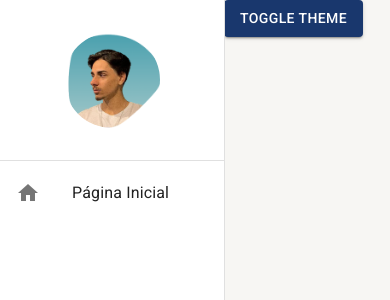
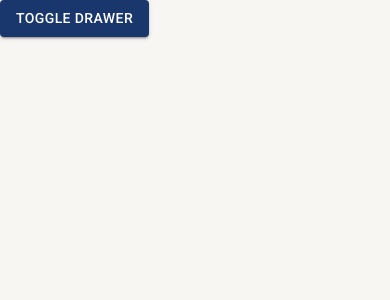
Before and after one commit to aryelzx/projetocurso, a React (Vite) app: page /pagina-inicial in a window 390 px wide. Shown: the top 300 px of the page. Built offline with nearby package versions, Linux system fonts and the light colour scheme.

Commit message:
coding: responsive drawer context

```diff
--- a/src/App.tsx
+++ b/src/App.tsx
@@ -1,16 +1,20 @@
 import { BrowserRouter } from "react-router-dom";
 import { AppRoutes } from "./routes";
-import { AppThemeProvider } from "./shared/contexts";
+import { AppThemeProvider, DrawerProvider } from "./shared/contexts";
 import { MenuLateral } from "./shared/components";
 
 export const App = () => {
   return (
     <AppThemeProvider>
-      <BrowserRouter>
-        <MenuLateral>
-          <AppRoutes />
-        </MenuLateral>
-      </BrowserRouter>
+      <DrawerProvider>
+        <BrowserRouter>
+
+          <MenuLateral>
+            <AppRoutes />
+          </MenuLateral>
+
+        </BrowserRouter>
+      </DrawerProvider>
     </AppThemeProvider>
   );
 };
--- a/src/routes/index.tsx
+++ b/src/routes/index.tsx
@@ -1,15 +1,15 @@
 import { Routes, Route, Navigate } from "react-router-dom";
 import { Button } from "@mui/material";
-import { useAppThemeContext } from "../shared/contexts";
+import { useDrawerContext } from "../shared/contexts";
 export const AppRoutes = () => {
-  const { toggleTheme } = useAppThemeContext();
+  const { toggleDrawerOpen } = useDrawerContext();
   return (
     <Routes>
       <Route
         path="/pagina-inicial"
         element={
-          <Button variant="contained" color="primary" onClick={toggleTheme}>
-            Toggle Theme
+          <Button variant="contained" color="primary" onClick={toggleDrawerOpen}>
+            Toggle drawer
           </Button>
         }
       />
--- a/src/shared/components/menu-lateral/MenuLateral.tsx
+++ b/src/shared/components/menu-lateral/MenuLateral.tsx
@@ -1,5 +1,6 @@
-import { Avatar, Box, Divider, Drawer, Icon, List, ListItemAvatar, ListItemButton, ListItemIcon, ListItemText, useTheme } from "@mui/material";
+import { Avatar, Box, Divider, Drawer, Icon, List, ListItemAvatar, ListItemButton, ListItemIcon, ListItemText, useMediaQuery, useTheme } from "@mui/material";
 import imageAvatar from "../../../assets/images/blobprofilelarge.png";
+import { useDrawerContext } from "../../contexts";
 
 interface IMenuLateralProps {
   children: React.ReactNode;
@@ -7,10 +8,15 @@
 
 export const MenuLateral: React.FC<IMenuLateralProps> = ({ children }) => {
   const theme = useTheme();
+  const smDown = useMediaQuery(theme.breakpoints.down('sm'));
+  const { isDrawerOpen, toggleDrawerOpen } = useDrawerContext();
 
   return (
     <>
-      <Drawer variant="permanent">
+      <Drawer
+        open={isDrawerOpen}
+        variant={smDown ? 'temporary' : 'permanent'}
+        onClose={toggleDrawerOpen}>
         <Box width={theme.spacing(28)} height="100%" display="flex" flexDirection="column">
           <Box
             width="100%"
@@ -40,7 +46,7 @@
 
       <Box
         height="100vh"
-        marginLeft={theme.spacing(28)}>
+        marginLeft={smDown ? 0 : theme.spacing(28)}>
         {children}
       </Box>
     </>
--- /dev/null
+++ b/src/shared/contexts/DrawerContext.tsx
@@ -0,0 +1,31 @@
+import React, { useContext, createContext, useCallback, useState } from 'react';
+
+interface IDrawerData {
+  isDrawerOpen: boolean;
+  toggleDrawerOpen: () => void;
+};
+
+export const DrawerContext = createContext<IDrawerData>({} as IDrawerData);
+
+export const useDrawerContext = () => {
+  return useContext(DrawerContext);
+};
+
+interface DrawerProviderProps {
+  children: React.ReactNode;
+}
+
+export const DrawerProvider: React.FC<DrawerProviderProps> = ({
+  children }) => {
+  const [isDrawerOpen, setIsDrawerOpen] = useState(false);
+
+  const toggleDrawerOpen = useCallback(() => {
+    setIsDrawerOpen((oldIsDrawerOpen) => !oldIsDrawerOpen);
+  }, []);
+
+  return (
+    <DrawerContext.Provider value={{ isDrawerOpen, toggleDrawerOpen }}>
+      {children}
+    </DrawerContext.Provider>
+  );
+};
--- a/src/shared/contexts/index.ts
+++ b/src/shared/contexts/index.ts
@@ -1 +1,2 @@
-export * from './ThemeContext';
+export * from "./ThemeContext"
+export * from "./DrawerContext"
```
